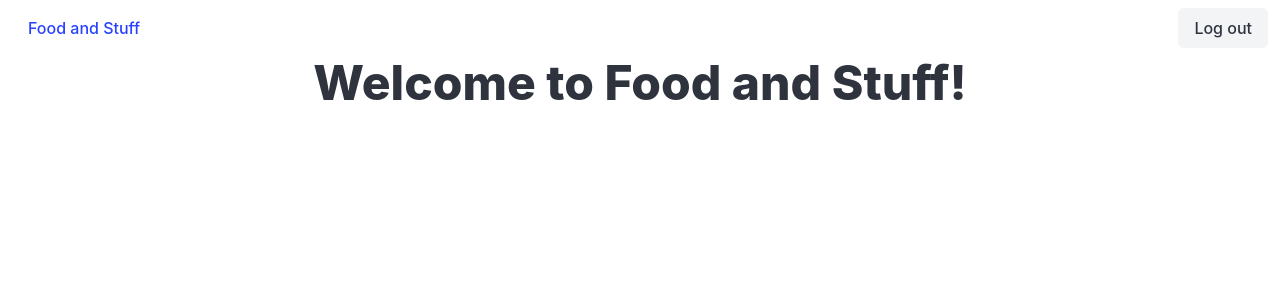
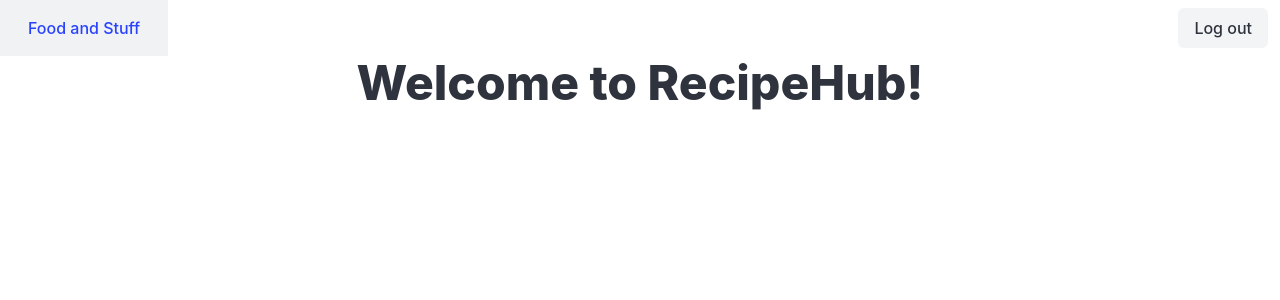
Before and after one commit to Danish11512/RecipeHub, a React (Vite) app: page /#/ in a window 1280 px wide. Shown: the top 300 px of the page. Built offline with nearby package versions, Linux system fonts and the light colour scheme; no server answers; sample sign-in values are in the browser's storage.

Commit message:
Add react query

```diff
--- a/index.html
+++ b/index.html
@@ -4,7 +4,7 @@
     <meta charset="UTF-8" />
     <link rel="icon" type="image/svg+xml" href="/vite.svg" />
     <meta name="viewport" content="width=device-width, initial-scale=1.0" />
-    <title>Food and Stuff</title>
+    <title>RecipeHub</title>
   </head>
   <body>
     <div id="root"></div>
--- a/package.json
+++ b/package.json
@@ -10,6 +10,7 @@
     "preview": "vite preview"
   },
   "dependencies": {
+    "@tanstack/react-query": "^5.59.16",
     "bulma": "^1.0.2",
     "dotenv": "^16.4.5",
     "firebase": "^11.0.1",
--- a/src/App.jsx
+++ b/src/App.jsx
@@ -1,5 +1,5 @@
 import Header from './components/Header'
-import Title from './components/Title'
+import Public from './pages/Public'
 import Login from './pages/Login'
 import Signup from './pages/Signup'
 import Home from './pages/Home'
@@ -16,7 +16,7 @@ const App = () => {
       element: (
         <div className='app'>
           <Header />
-          <Title />
+          <Public />
         </div>
       ),
     },
--- a/src/components/Title.jsx
+++ b/src/components/Title.jsx
@@ -4,7 +4,7 @@ const Title = () => {
         <div>
             <div className="is-centered">
                 <h1 className="title is-1 has-text-centered">
-                    Welcome to Food and Stuff!
+                    Welcome to RecipeHub!
                 </h1>
             </div>
         </div>
--- /dev/null
+++ b/src/hooks/usePublicRecipes.jsx
@@ -0,0 +1,14 @@
+import { useQuery } from '@tanstack/react-query'
+
+
+const usePublicRecipes = () => {
+
+  return useQuery({
+    queryKey: ['public-recipies'],
+    queryFn: () => fetch(import.meta.env.VITE_PUBLIC_RECIPES_URL).then((res) => res.json()),
+    staleTime: 10 * 60 * 1000,
+    refetchOnWindowFocus: false,
+  })
+}
+
+export default usePublicRecipes
--- a/src/main.jsx
+++ b/src/main.jsx
@@ -2,11 +2,16 @@ import { StrictMode } from 'react'
 import { createRoot } from 'react-dom/client'
 import App from './App.jsx'
 import { AuthProvider } from './context/AuthContext.jsx'
+import { QueryClient, QueryClientProvider } from '@tanstack/react-query'
+
+const queryClient = new QueryClient()
 
 createRoot(document.getElementById('root')).render(
   <StrictMode>
-    <AuthProvider>
-      <App />
-    </AuthProvider>
+    <QueryClientProvider client={queryClient}>
+      <AuthProvider>
+        <App />
+      </AuthProvider>
+    </QueryClientProvider>
   </StrictMode>,
 )
--- /dev/null
+++ b/src/pages/Public.jsx
@@ -0,0 +1,14 @@
+import Title from "../components/Title"
+
+import usePublicRecipes from '../hooks/usePublicRecipes'
+
+const Public = () => {
+    const {data, isLoading} = usePublicRecipes()
+
+    console.log(data)
+    return (
+        <Title />
+    )
+}
+
+export default Public
--- a/src/pages/Signup.jsx
+++ b/src/pages/Signup.jsx
@@ -6,7 +6,7 @@ import { doCreateUserWithEmailPassword } from "../firebase/auth"
 const Signup = () => {
     const navigate = useNavigate()
 
-    const { userLoggedIn, set } = useAuth()
+    const { userLoggedIn } = useAuth()
 
     if (userLoggedIn) {
         navigate('home')
```
Also changed, not shown: 1 other file (tests, documents, lock files or other folders).
